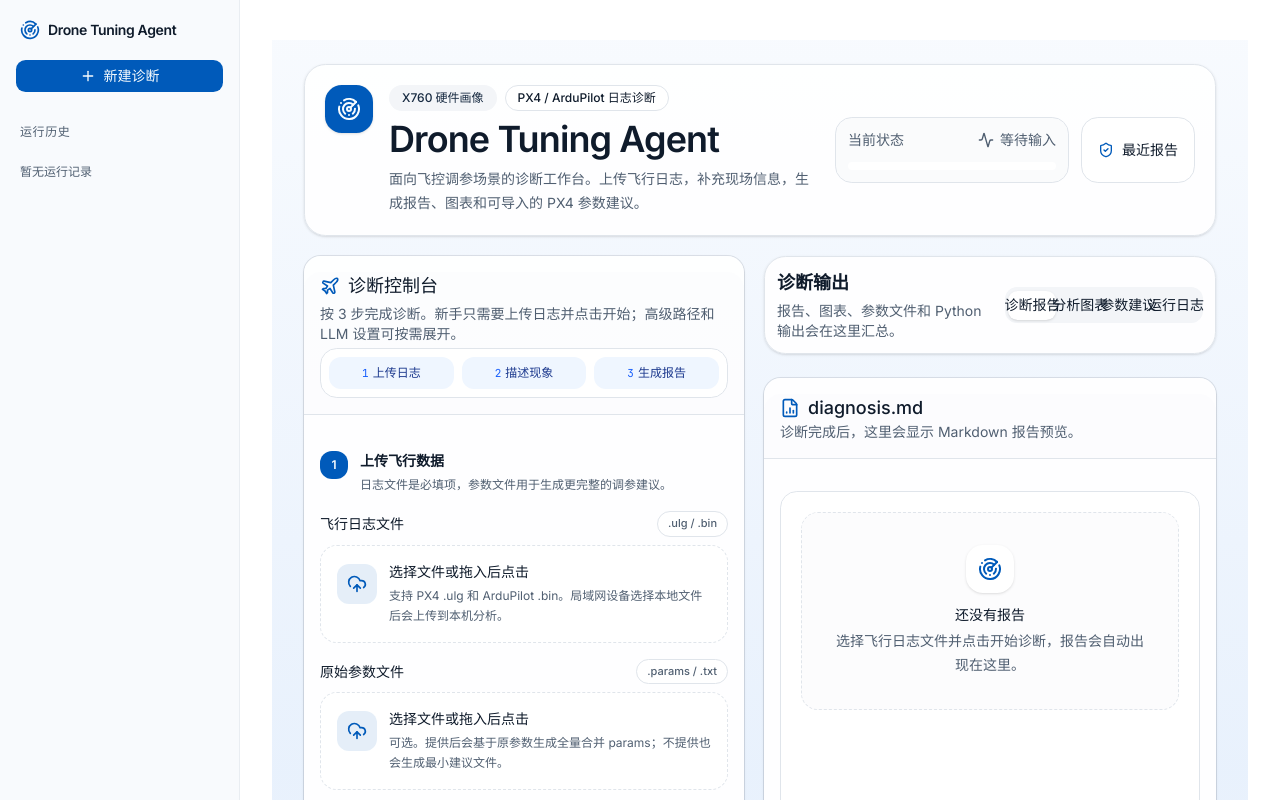
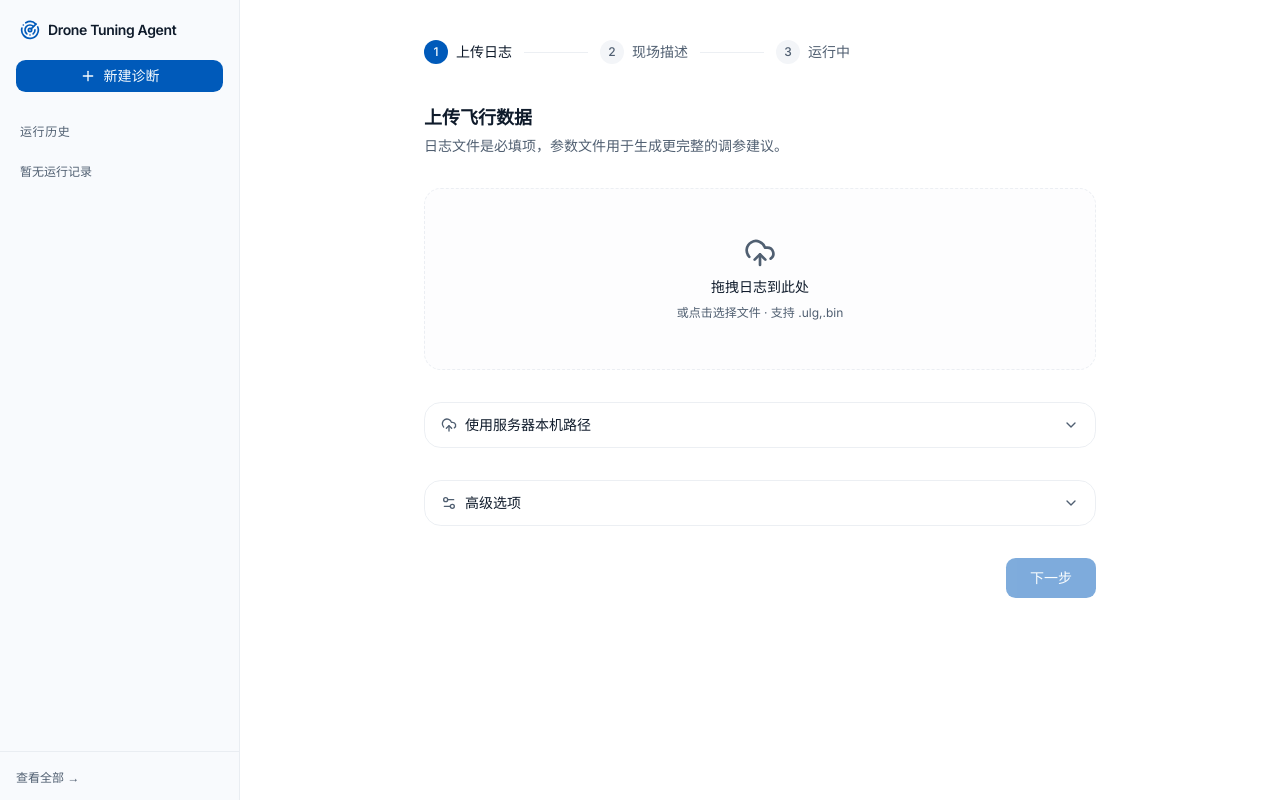
Before and after one commit to hell123o/Drone-Tuning-Agent, a Next.js app in the folder frontend/: page / in a window 1280 px wide. Shown: the top 800 px of the page. Built offline with nearby package versions, Linux system fonts and the light colour scheme.

Commit message:
feat(wizard): integrate wizard home page and fix diagnose redirect

```diff
--- a/frontend/src/app/api/diagnose/route.ts
+++ b/frontend/src/app/api/diagnose/route.ts
@@ -65,7 +65,7 @@
   if (accept.includes("text/html")) {
     return new NextResponse(null, {
       status: 303,
-      headers: { Location: `/progress/${encodeURIComponent(runId)}` },
+      headers: { Location: `/runs/${encodeURIComponent(runId)}` },
     });
   }
 
--- a/frontend/src/app/page.tsx
+++ b/frontend/src/app/page.tsx
@@ -1,24 +1,61 @@
 "use client";
 
-import { AppHeader } from "@/features/diagnosis/app-header";
-import { DiagnosisForm } from "@/features/diagnosis/diagnosis-form";
-import { ResultTabs } from "@/features/diagnosis/result-tabs";
-import { useDiagnosisRun } from "@/features/diagnosis/use-diagnosis-run";
+import { useRouter } from "next/navigation";
+import { useState } from "react";
+
+import { WizardStepper } from "@/features/wizard/wizard-stepper";
+import { StepDescribe } from "@/features/wizard/step-describe";
+import { StepRunning } from "@/features/wizard/step-running";
+import { StepUpload } from "@/features/wizard/step-upload";
+import { useDiagnosisSubmission } from "@/features/wizard/use-diagnosis-submission";
+import { useWizardState } from "@/features/wizard/use-wizard-state";
 
 export default function Home() {
-  const diagnosis = useDiagnosisRun();
+  const router = useRouter();
+  const wizard = useWizardState();
+  const [showRunning, setShowRunning] = useState(false);
+
+  const submission = useDiagnosisSubmission((runId) => {
+    router.push(`/runs/${encodeURIComponent(runId)}`);
+  });
+
+  function handleStart() {
+    wizard.next();
+    setShowRunning(true);
+    void submission.submit(wizard.form);
+  }
+
+  function handleAbandon() {
+    submission.abandon();
+    setShowRunning(false);
+    wizard.reset();
+  }
+
+  function handleRetry() {
+    submission.abandon();
+    setShowRunning(false);
+    wizard.reset();
+  }
 
   return (
-    <main className="min-h-screen bg-[linear-gradient(180deg,oklch(0.985_0.006_255)_0%,oklch(0.955_0.018_255)_48%,oklch(0.98_0.004_245)_100%)] text-foreground">
-      <section className="mx-auto flex w-full max-w-[1500px] flex-col gap-5 px-4 py-4 sm:px-6 lg:px-8 lg:py-6">
-        <AppHeader loading={diagnosis.loading} hasResult={Boolean(diagnosis.result)} progress={diagnosis.progress} />
-        <div className="grid min-h-[calc(100vh-180px)] gap-5 xl:grid-cols-[440px_minmax(0,1fr)]">
-          <DiagnosisForm diagnosis={diagnosis} />
-          <section className="min-w-0">
-            <ResultTabs diagnosis={diagnosis} />
-          </section>
-        </div>
-      </section>
-    </main>
+    <div className="mx-auto max-w-2xl space-y-10">
+      <WizardStepper current={showRunning ? "running" : wizard.step} />
+
+      {showRunning || wizard.step === "running" ? (
+        <StepRunning
+          loading={submission.loading}
+          progress={submission.progress}
+          clientStatus={submission.clientStatus}
+          activeRunId={submission.activeRunId}
+          error={submission.error}
+          onAbandon={handleAbandon}
+          onRetry={handleRetry}
+        />
+      ) : wizard.step === "upload" ? (
+        <StepUpload wizard={wizard} />
+      ) : (
+        <StepDescribe wizard={wizard} onExplicitStart={handleStart} />
+      )}
+    </div>
   );
 }
--- a/frontend/src/features/wizard/step-describe.tsx
+++ b/frontend/src/features/wizard/step-describe.tsx
@@ -10,7 +10,9 @@
 
 import type { WizardState } from "./use-wizard-state";
 
-export function StepDescribe({ wizard }: { wizard: WizardState }) {
+type StepDescribeProps = { wizard: WizardState; onExplicitStart: () => void };
+
+export function StepDescribe({ wizard, onExplicitStart }: StepDescribeProps) {
   return (
     <div className="space-y-8">
       <div>
@@ -64,7 +66,7 @@
         <Button variant="outline" onClick={wizard.prev}>
           上一步
         </Button>
-        <Button onClick={wizard.next} size="lg">
+        <Button onClick={onExplicitStart} size="lg">
           开始诊断
         </Button>
       </div>
```
